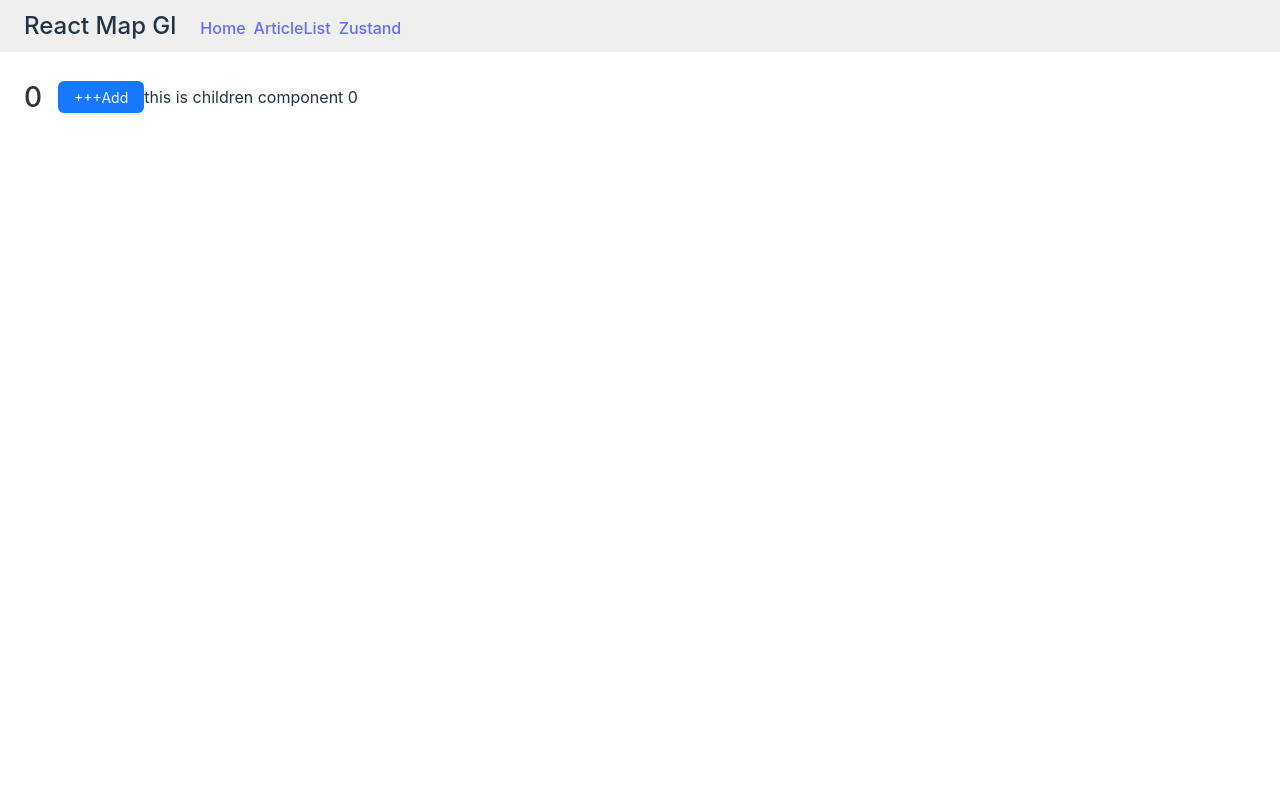
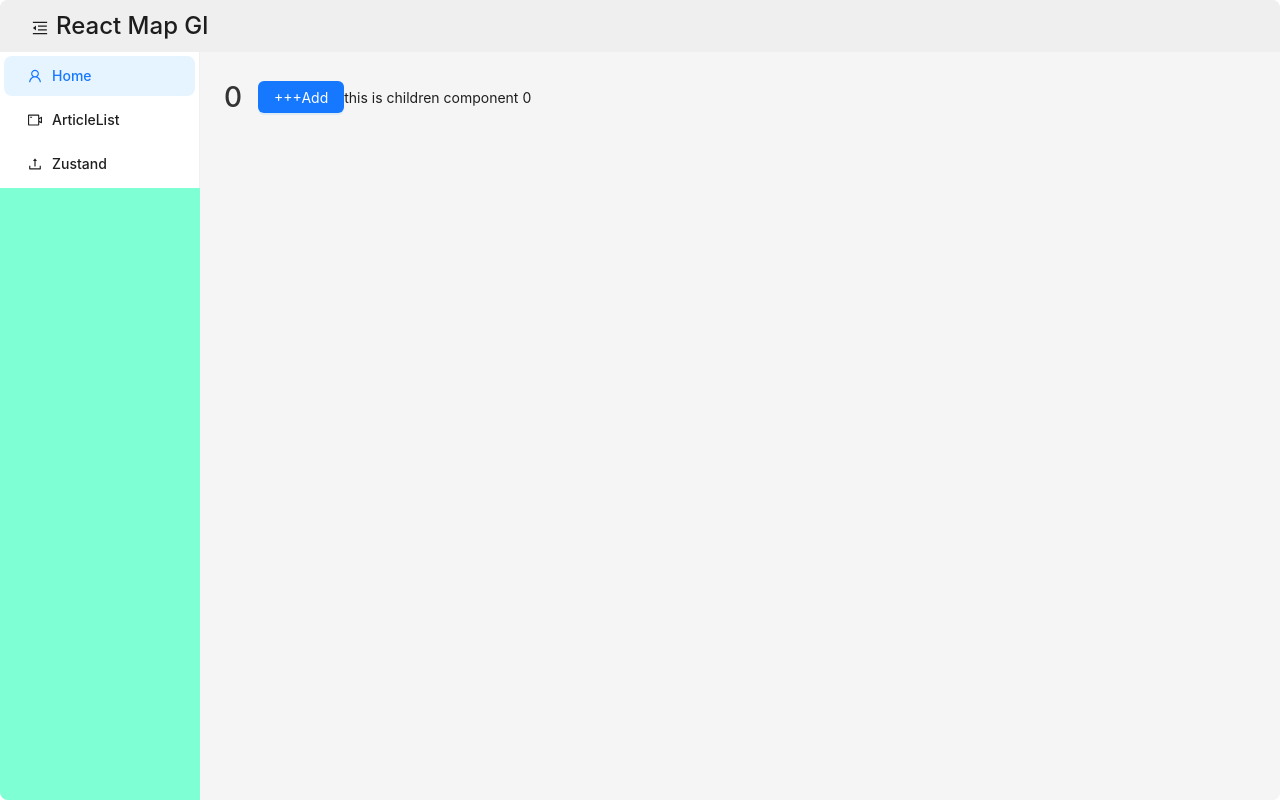
Before and after one commit to semengHan/project-template, a React (Vite) app: page /zustand in a window 1280 px wide. Built offline with nearby package versions, Linux system fonts and the light colour scheme.

Commit message:
fixed: 添加基础 layout

```diff
--- a/src/layout/BasicLayout.tsx
+++ b/src/layout/BasicLayout.tsx
@@ -1,20 +1,77 @@
+import { useState } from "react";
 import { Link, Outlet } from "react-router-dom";
-import { Space } from "antd";
+import { Layout, Space, Menu, Button } from "antd";
+import {
+  MenuFoldOutlined,
+  MenuUnfoldOutlined,
+  UploadOutlined,
+  UserOutlined,
+  VideoCameraOutlined,
+} from "@ant-design/icons";
+const { Header, Sider, Content } = Layout;
 import styles from "./index.module.less";
 
+const layoutStyle = {
+  borderRadius: 8,
+  overflow: "hidden",
+};
+
 const BasicLayout = () => {
+  const [collapsed, setCollapsed] = useState(false);
+
+  const handleSelect = () => {};
   return (
     <div className={styles.container}>
-      <div className={styles.header}>
-        <span className={styles.title}>React Map Gl</span>
-        <Space>
-          <Link to="/">Home</Link>
-          <Link to="articleList">ArticleList</Link>
-          <Link to="zustand">Zustand</Link>
-        </Space>
-      </div>
-      {/* Outlet相当于是子路由的占位符 */}
-      <Outlet />
+      <Layout style={layoutStyle}>
+        <Header className={styles.header}>
+          <Button
+            type="text"
+            icon={collapsed ? <MenuUnfoldOutlined /> : <MenuFoldOutlined />}
+            onClick={() => setCollapsed(!collapsed)}
+            style={{
+              fontSize: "16px",
+            }}
+          />
+          <span className={styles.title}>React Map Gl</span>
+        </Header>
+        <Layout>
+          <Sider
+            collapsed={collapsed}
+            collapsible
+            collapsedWidth={50}
+            width={200}
+            trigger={null}
+            className={styles.menu}
+          >
+            <Menu
+              mode="inline"
+              defaultSelectedKeys={["1"]}
+              onSelect={handleSelect}
+              items={[
+                {
+                  key: "1",
+                  icon: <UserOutlined />,
+                  label: <Link to="/">Home</Link>,
+                },
+                {
+                  key: "2",
+                  icon: <VideoCameraOutlined />,
+                  label: <Link to="articleList">ArticleList</Link>,
+                },
+                {
+                  key: "3",
+                  icon: <UploadOutlined />,
+                  label: <Link to="zustand">Zustand</Link>,
+                },
+              ]}
+            />
+          </Sider>
+          <Content className={styles.container}>
+            {/* Outlet相当于是子路由的占位符 */}
+            <Outlet />
+          </Content>
+        </Layout>
+      </Layout>
     </div>
   );
 };
--- a/src/layout/index.module.less
+++ b/src/layout/index.module.less
@@ -1,5 +1,5 @@
 .container {
-  height: 100%;
+  height: calc(100vh - 52px);
 
   .header {
     height: 52px;
@@ -13,4 +13,8 @@
       margin-right: 24px;
     }
   }
+
+  .menu {
+    background-color: aquamarine;
+  }
 }
```
